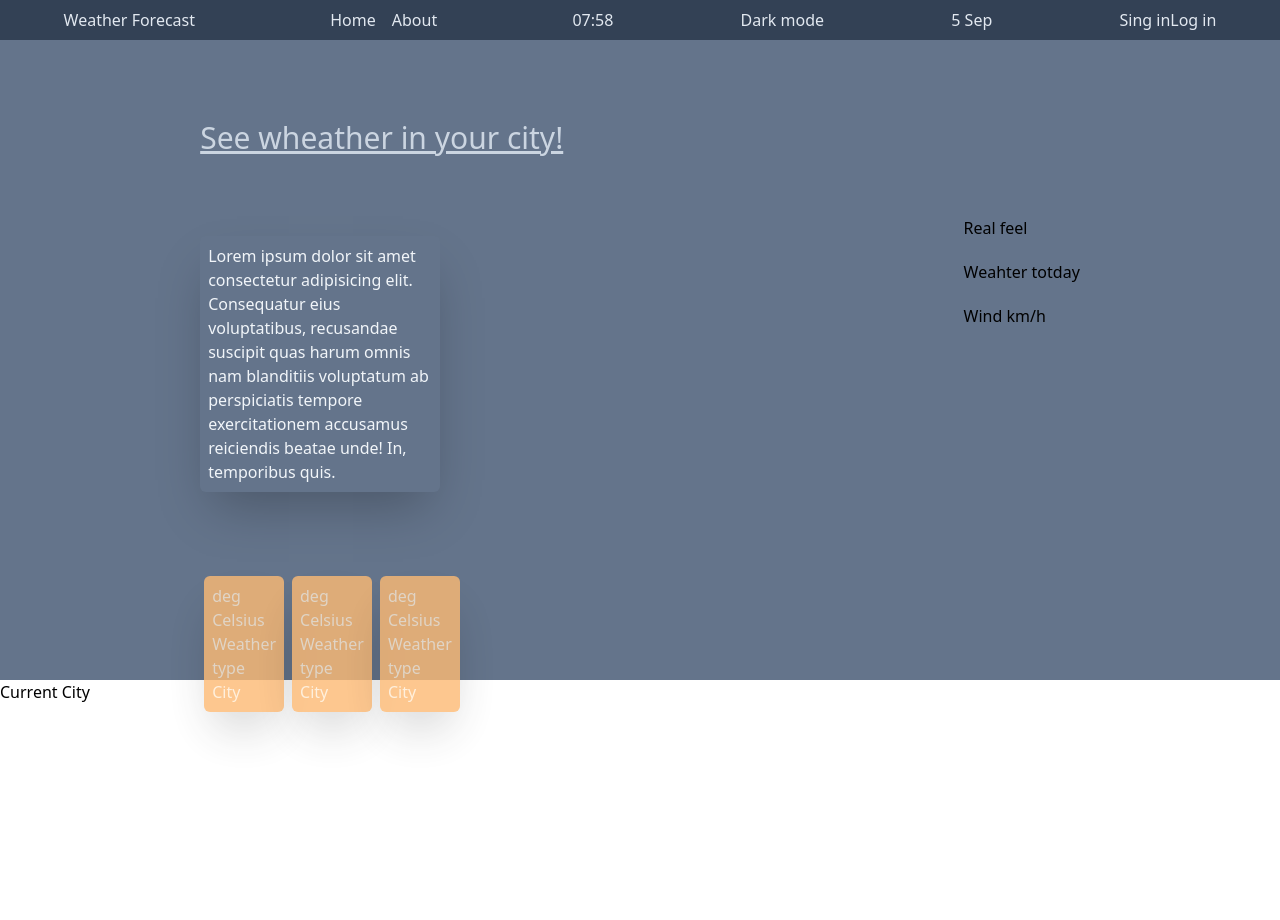
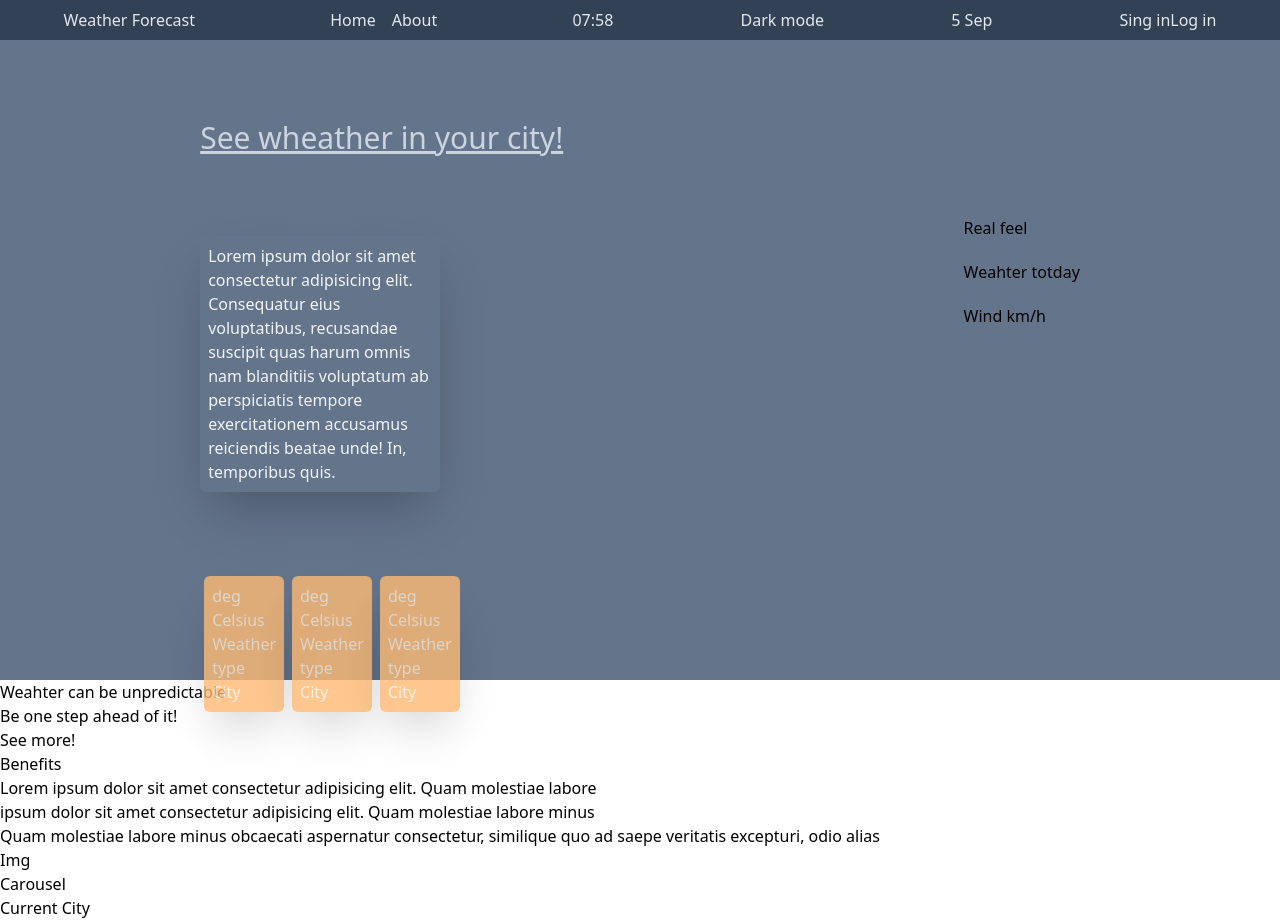
Before and after one commit to Alexandru2401/weather-react-app, a React (Create React App) app: page / in a window 1280 px wide. Before the commit the page ends 800 px from the top, so only its background shows below. Built offline with nearby package versions, Linux system fonts and the light colour scheme.

Commit message:
adding 2 components to home page

```diff
--- /dev/null
+++ b/src/components/UI/CarouselHome.jsx
@@ -0,0 +1,8 @@
+export default function CarouselHome() {
+  return (
+    <div>
+      <div>Img</div>
+      <div>Carousel</div>
+    </div>
+  );
+}
--- /dev/null
+++ b/src/components/UI/FirstHomeComp.jsx
@@ -0,0 +1,26 @@
+export default function FirstHomeComp() {
+  return (
+    <div>
+      <h2>Weahter can be unpredictable</h2>
+      <p>Be one step ahead of it!</p>
+      <button>See more!</button>
+      <p>Benefits</p>
+      {/* Here will be listed 3 cards */}
+      <div className="card-comp">
+        <p>
+          Lorem ipsum dolor sit amet consectetur adipisicing elit. Quam
+          molestiae labore
+        </p>
+        <p>
+          ipsum dolor sit amet consectetur adipisicing elit. Quam molestiae
+          labore minus{" "}
+        </p>
+        <p>
+          {" "}
+          Quam molestiae labore minus obcaecati aspernatur consectetur,
+          similique quo ad saepe veritatis excepturi, odio alias{" "}
+        </p>
+      </div>
+    </div>
+  );
+}
--- a/src/pages/Home.jsx
+++ b/src/pages/Home.jsx
@@ -1,9 +1,13 @@
 import CurrentCity from "../components/CurentCity";
 import Header from "../components/Header";
+import CarouselHome from "../components/UI/CarouselHome";
+import FirstHomeComp from "../components/UI/FirstHomeComp";
 export default function Home() {
   return (
     <div>
       <Header />
+      <FirstHomeComp />
+      <CarouselHome />
       <CurrentCity />
     </div>
   );
--- /dev/null
+++ b/src/utils/covertTemp.js
@@ -0,0 +1,3 @@
+export default function celsiusTemp(temp) {
+  return Math.round(temp - 273.15);
+}
```
